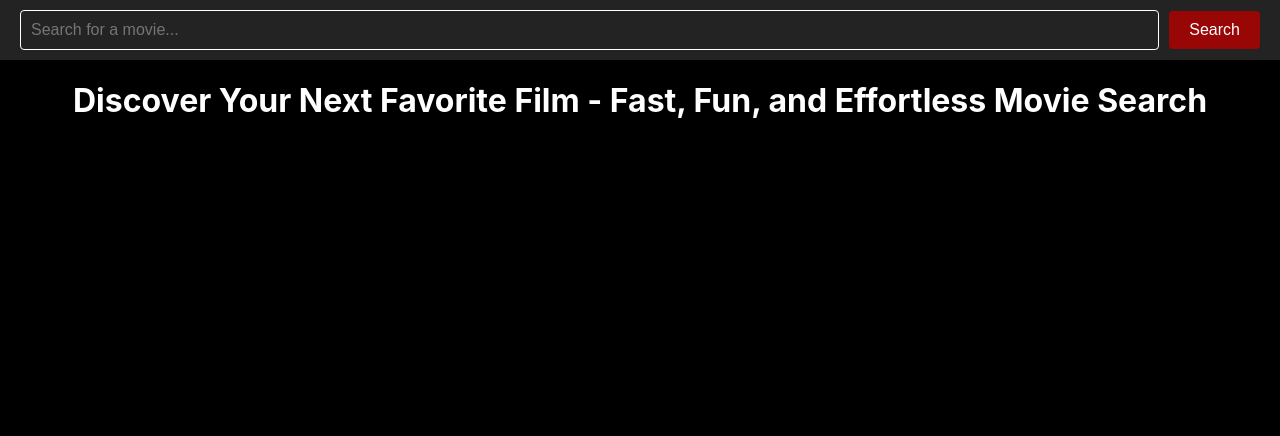
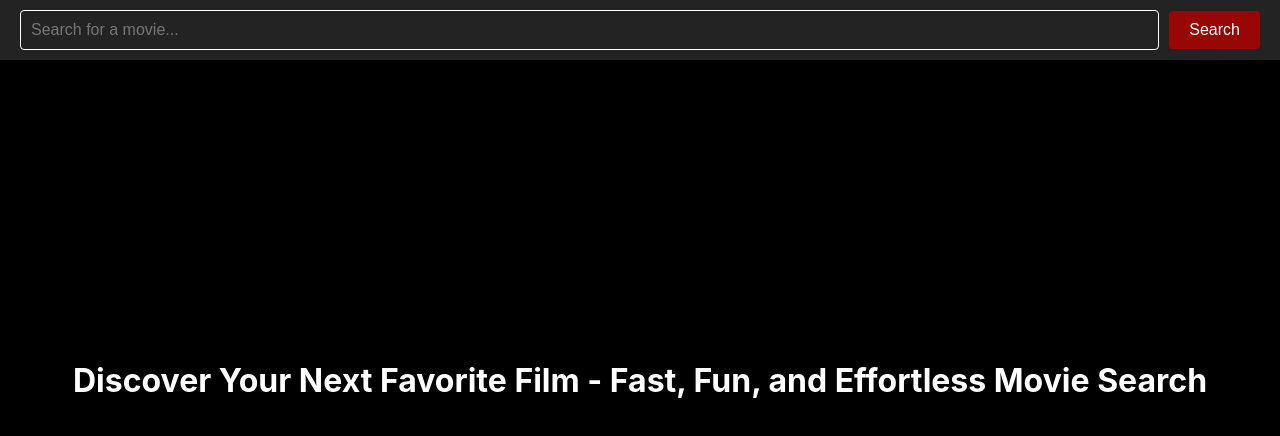
Before and after one commit to CharanGude/Movie-Search_App, a React (Create React App) app: page / in a window 1280 px wide. Shown: the top 436 px of the page. Built offline with nearby package versions, Linux system fonts and the light colour scheme; the HTML template or start-up script is replaced by a standard one.

Commit message:
changes in css

```diff
--- a/src/App.css
+++ b/src/App.css
@@ -61,6 +61,13 @@
   background-color: red;
 }
 
+.movies-list-body{
+  display: flex;
+  min-height: 80vh;
+  justify-content: center;
+  align-items: center;
+}
+
 .movie-list {
   display: flex;
   flex-wrap: wrap;
@@ -83,3 +90,9 @@
 .movie-card:hover {
   border: 1px solid black;
 }
+
+@media screen (max-width: 768px) {
+  .movie-card{
+    width: 50vw;
+  }
+}
--- a/src/App.js
+++ b/src/App.js
@@ -43,10 +43,10 @@ const App = () => {
               </>
               }
               {error &&
-              <>
+              <div>
                 <h1>We are Sorry...</h1>
                 <p>{error}</p>
-              </>}
+              </div>}
               {movies && <MovieList movies={movies} /> }
             </div>
         </div>
```
